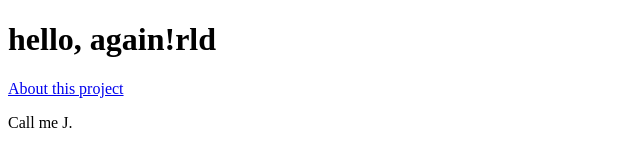
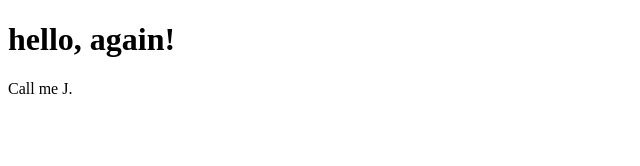
Before and after one commit to jdryden1631/second_website, a plain HTML site: page index.html in a window 1280 px wide. Shown: the whole page, without its empty margins (0-640 px from the left). Drawn offline with Linux system fonts and the light colour scheme.

Commit message:
edit index.html

```diff
--- a/index.html
+++ b/index.html
@@ -5,8 +5,8 @@
         <meta charset="utf-8">
     </head>
     <body>
-        <h1>hello, again!rld</h1>
-        <a href="about.html">About this project</a>
+        <h1>hello, again!</h1>
+
 		<p>Call me J.</p>
 
     </body>
```
